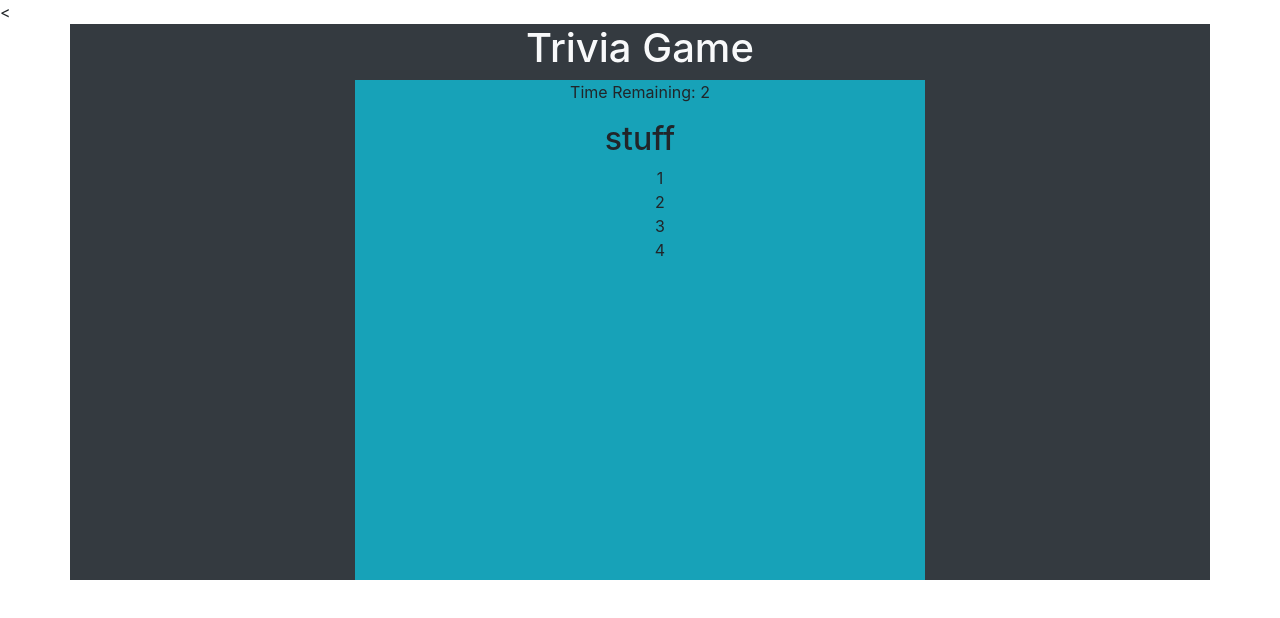
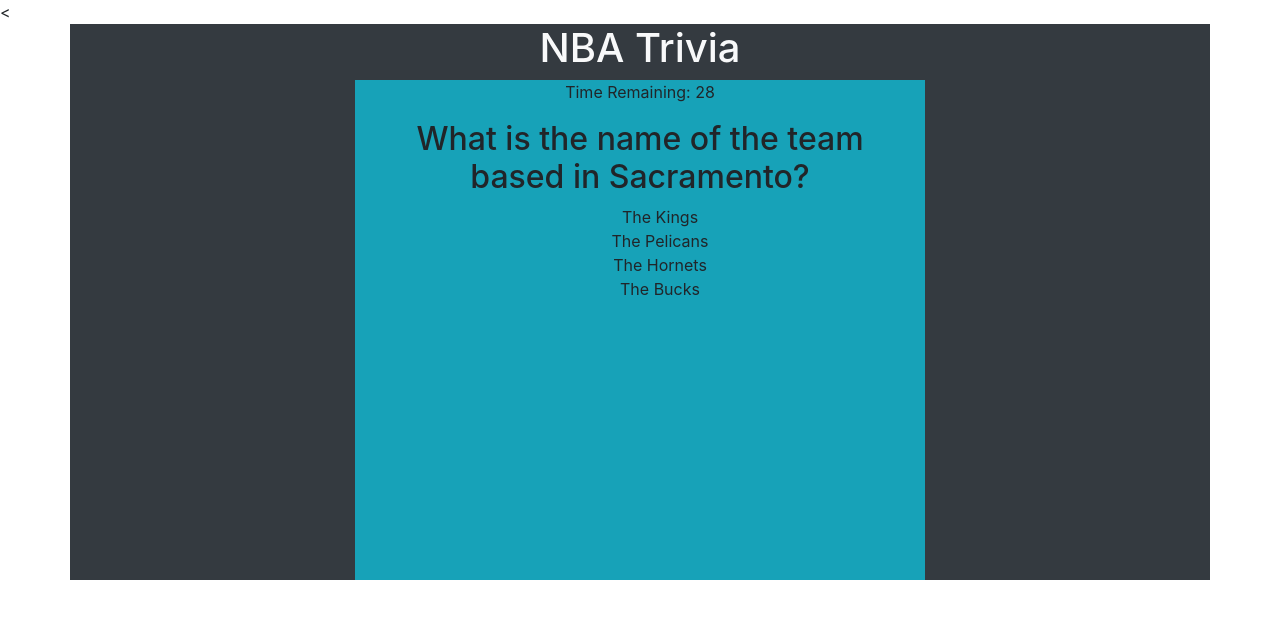
Before and after one commit to tophluck/TriviaGame, a plain HTML site: page index.html in a window 1280 px wide. Both pictures are taken after a click on the button "start". Drawn offline with nearby package versions, Linux system fonts and the light colour scheme.

Commit message:
game finished. needs style/look update

```diff
--- a/assets/javascript/app.js
+++ b/assets/javascript/app.js
@@ -1,27 +1,27 @@
 var questions = {
     1: {
-        text: "stuff",
-        choices: ["1", "2", "3", "4"],
+        text: "What is the name of the team based in Sacramento?",
+        choices: ["The Kings", "The Pelicans", "The Hornets", "The Bucks"],
         correctOption: "1",
-        correctText: "1"
+        correctText: "The Kings"
     },
     2: {
-        text: "stuff",
-        choices: ["1", "2", "3", "4"],
+        text: "Who won the NBA Most Valueable Player award for the 2016-2017 season?",
+        choices: ["Lebron James", "Russel Westbrook", "James Harden", "Joel Embiid"],
         correctOption: "2",
-        correctText: "2"
+        correctText: "Russel Wesbrook"
     },
     3: {
-        text: "stuff",
-        choices: ["1", "2", "3", "4"],
+        text: "Who is the all time leader in points scored?",
+        choices: ["Micheal Jordan", "Kobe Bryant", "Kareem Abdul-Jabar", "Karl Malone"],
         correctOption: "3",
-        correctText: "3"
+        correctText: "Kareem Abdul-Jabar"
     },
     4: {
-        text: "stuff",
-        choices: ["1", "2", "3", "4"],
+        text: "Which current or former player has the best social media game?",
+        choices: ["Kevin Durant", "Lebron James", "Charles Barkley", "Joel Embiid"],
         correctOption: "4",
-        correctText: "4"
+        correctText: "Joel Embiid"
     }
 };
 var correctAnswers = 0;
@@ -39,12 +39,12 @@
         unanswered++;
         $("#content").empty();
         var unansweredMessage = $("<p>");
-        unansweredMessage.html("<p>Times up! The correct answer was " + questions[currentQuestion].correctText + "</p>");
+        unansweredMessage.html("<p>Times up! The correct answer is " + questions[currentQuestion].correctText + "</p>");
         $("#content").append(unansweredMessage);
         currentQuestion++;
         setTimeout(function() {
             nextQuestion();
-        }, 500);
+        }, 5000);
     };
 }
 
@@ -63,17 +63,13 @@
         $("#start").on("click", function() {
             currentQuestion++;
             nextQuestion();
-        })
+        });
     } else {
         var questionContent = $("<div>");
         questionContent.html("<p>Time Remaining: <span id='timeLeft'>" + timer + "</span></p><h2>" + questions[currentQuestion].text + "</h2><ul style='list-style: none'><li id='1'>" + questions[currentQuestion].choices[0] + "</li><li id='2'>" + questions[currentQuestion].choices[1] + "</li><li id='3'>" + questions[currentQuestion].choices[2] + "</li><li id='4'>" + questions[currentQuestion].choices[3] + "</li></ul>")
         $("#content").append(questionContent);
-        intervalId = setInterval(countdown, 100);
-    }
-
-};
-
-function answered() {
+        intervalId = setInterval(countdown, 1000);
+        $("li").on("click", function() {
             clearInterval(intervalId);
             if ($(this).attr("id") === questions[currentQuestion].correctOption) {
                 correctAnswers++;
@@ -89,16 +85,18 @@
                 incorrectAnswers++;
                 $("#content").empty();
                 var incorrectMessage = $("<p>");
-        incorrectMessage.html("<p>Wrong! The correct answer was " + questions[currentQuestion].correctText + "</p>");
+                incorrectMessage.html("<p>Wrong! The correct answer is " + questions[currentQuestion].correctText + "</p>");
                 $("#content").append(incorrectMessage);
                 currentQuestion++;
                 setTimeout(function() {
                     nextQuestion();
                 }, 5000);
+            };
+        });
     }
-};
+}
 
 $("#start").on("click", function() {
     currentQuestion++;
     nextQuestion();
-})
+});
--- a/index.html
+++ b/index.html
@@ -11,7 +11,7 @@
 </head>
 <body>
     <div class="container text-center bg-dark" id="quiz">
-        <h1 class="text-light">Trivia Game</h1>
+        <h1 class="text-light">NBA Trivia</h1>
         <div class="row">
             <div class="col-6 offset-3 bg-info" id="content">
                 <button class="btn btn-primary" id="start">start</button>
```
Lines whose indentation alone changed are shown as unchanged.
